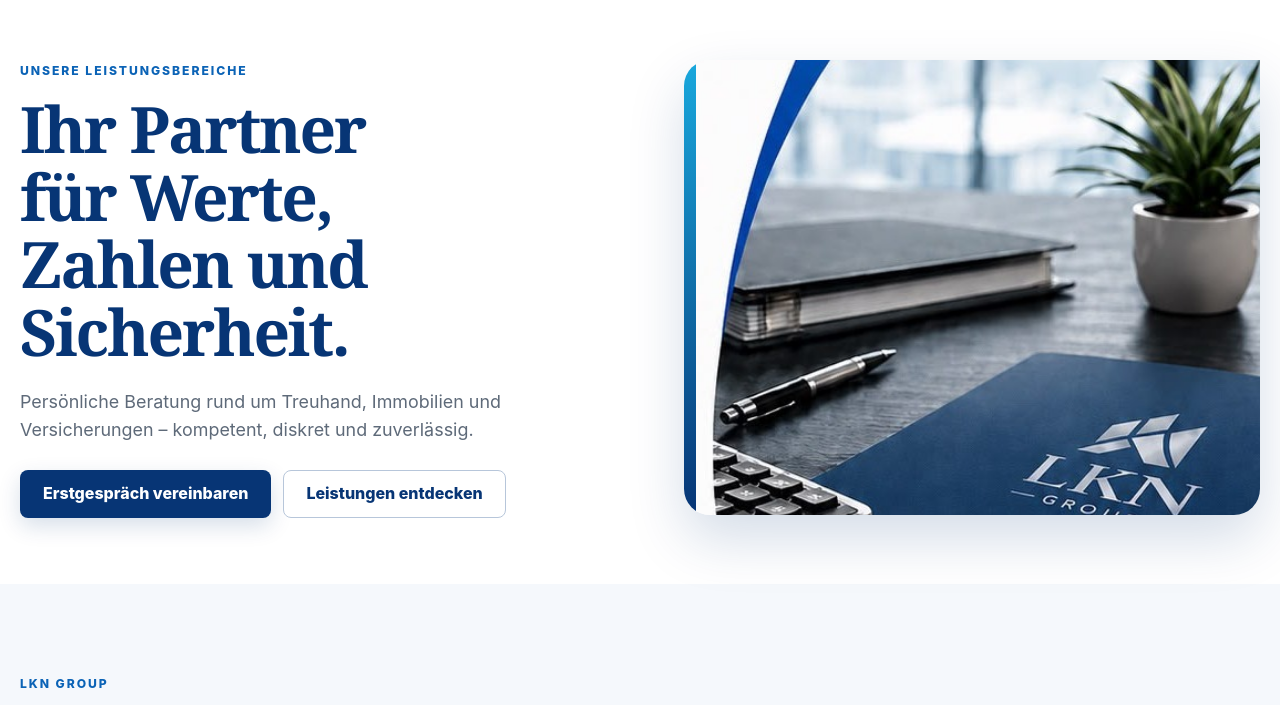
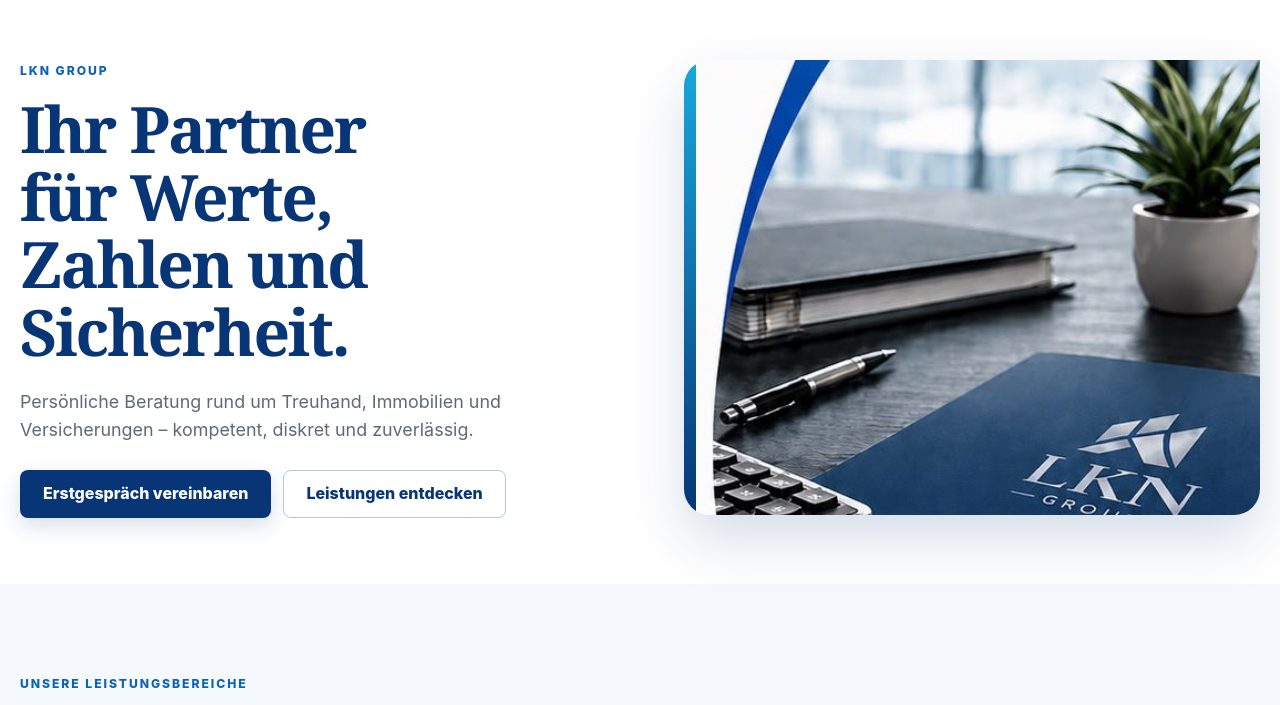
Before and after one commit to francearena-arch/lkn-group, a plain HTML site: page index.html in a window 1280 px wide. Shown: the part 78-783 px from the top of the page. Drawn offline with Linux system fonts and the light colour scheme.

Commit message:
V10 – Correct homepage section labels
- Restored "LKN GROUP" as homepage hero label
- Changed competence section label to "UNSERE LEISTUNGSBEREICHE"
- Updated README for Release V10
- Updated cache version

```diff
--- a/index.html
+++ b/index.html
@@ -1,10 +1,10 @@
-<!DOCTYPE html><html lang="de"><head><meta charset="UTF-8"><meta name="viewport" content="width=device-width,initial-scale=1.0"><title>LKN Group | Treuhand, Immobilien & Versicherungen</title><meta name="description" content="Persönliche Beratung rund um Treuhand, Immobilien und Versicherungen – kompetent, diskret und zuverlässig."><link rel="stylesheet" href="./styles.css?v=9"></head><body><header class="siteHeader"><div class="container navWrap">
+<!DOCTYPE html><html lang="de"><head><meta charset="UTF-8"><meta name="viewport" content="width=device-width,initial-scale=1.0"><title>LKN Group | Treuhand, Immobilien & Versicherungen</title><meta name="description" content="Persönliche Beratung rund um Treuhand, Immobilien und Versicherungen – kompetent, diskret und zuverlässig."><link rel="stylesheet" href="./styles.css?v=10"></head><body><header class="siteHeader"><div class="container navWrap">
 <a href="./index.html" class="brand" aria-label="LKN Group Startseite"><img src="./lkn-logo.jpg" alt="LKN Group"></a>
 <nav class="desktopNav" aria-label="Hauptnavigation"><a href="./index.html" class="active" aria-current="page">Startseite</a><a href="./treuhand.html" class="">Treuhand</a><a href="./immobilien.html" class="">Immobilien</a><a href="./versicherungen.html" class="">Versicherungen</a><a href="./ueber-uns.html" class="">Über uns</a><a href="./kontakt.html" class="">Kontakt</a></nav>
 <button class="mobileMenuButton" type="button" aria-label="Navigation öffnen" aria-expanded="false" aria-controls="mobile-navigation"><span class="burger" aria-hidden="true"><span></span><span></span><span></span></span></button>
 </div></header><nav class="mobilePanel" id="mobile-navigation" aria-label="Mobile Navigation"><a href="./index.html" class="active" aria-current="page">Startseite</a><a href="./treuhand.html">Treuhand</a><a href="./immobilien.html">Immobilien</a><a href="./versicherungen.html">Versicherungen</a><a href="./ueber-uns.html">Über uns</a><a href="./kontakt.html">Kontakt</a></nav><main>
-<section class="hero"><div class="container heroGrid"><div class="heroCopy"><span class="eyebrow">UNSERE LEISTUNGSBEREICHE</span><h1>Ihr Partner für Werte, Zahlen und Sicherheit.</h1><p>Persönliche Beratung rund um Treuhand, Immobilien und Versicherungen – kompetent, diskret und zuverlässig.</p><div class="heroActions"><a class="btn btnPrimary" href="./kontakt.html"><span class="desktopCtaLabel">Erstgespräch vereinbaren</span><span class="mobileCtaLabel">Erstgespräch</span></a><a class="btn btnSecondary" href="#kompetenzen">Leistungen entdecken</a></div></div><div class="heroVisual"><img src="./hero-office.jpg" alt="Professionelle Arbeitsumgebung der LKN Group"></div></div></section>
-<section class="section sectionSoft" id="kompetenzen"><div class="container"><div class="sectionHead"><span class="eyebrow">LKN Group</span><h2><span class="headlineLine">Drei Kompetenzbereiche.</span><span class="headlineLine">Ein verlässlicher Partner.</span></h2><p>Die LKN Group bündelt spezialisierte Leistungen unter einem Dach. Sie wählen den Bereich, wir sorgen für eine persönliche und klare Beratung.</p></div><div class="areaGrid">
+<section class="hero"><div class="container heroGrid"><div class="heroCopy"><span class="eyebrow">LKN GROUP</span><h1>Ihr Partner für Werte, Zahlen und Sicherheit.</h1><p>Persönliche Beratung rund um Treuhand, Immobilien und Versicherungen – kompetent, diskret und zuverlässig.</p><div class="heroActions"><a class="btn btnPrimary" href="./kontakt.html"><span class="desktopCtaLabel">Erstgespräch vereinbaren</span><span class="mobileCtaLabel">Erstgespräch</span></a><a class="btn btnSecondary" href="#kompetenzen">Leistungen entdecken</a></div></div><div class="heroVisual"><img src="./hero-office.jpg" alt="Professionelle Arbeitsumgebung der LKN Group"></div></div></section>
+<section class="section sectionSoft" id="kompetenzen"><div class="container"><div class="sectionHead"><span class="eyebrow">UNSERE LEISTUNGSBEREICHE</span><h2><span class="headlineLine">Drei Kompetenzbereiche.</span><span class="headlineLine">Ein verlässlicher Partner.</span></h2><p>Die LKN Group bündelt spezialisierte Leistungen unter einem Dach. Sie wählen den Bereich, wir sorgen für eine persönliche und klare Beratung.</p></div><div class="areaGrid">
 <article class="areaCard"><span class="status">Treuhand</span><h3>LK Treuhand</h3><p>Buchhaltung, Steuern, Abschlüsse und Beratung für Privatpersonen, Selbstständige und KMU.</p><a class="more" href="./treuhand.html">Mehr erfahren →</a></article>
 <article class="areaCard"><span class="status muted">Immobilien</span><h3>LK Immobilien</h3><p>Persönliche Begleitung bei Beratung, Verkauf, Vermietung und Bewertung von Immobilien.</p><a class="more" href="./immobilien.html">Mehr erfahren →</a></article>
 <article class="areaCard"><span class="status muted">Versicherungen</span><h3>LK Versicherungen</h3><p>Bedarfsgerechte Absicherung für Privatpersonen, Selbstständige und Unternehmen.</p><a class="more" href="./versicherungen.html">Mehr erfahren →</a></article>
```
Also changed, not shown: datenschutz.html (+1 -1 lines), immobilien.html (+1 -1 lines), impressum.html (+1 -1 lines), kontakt.html (+1 -1 lines), treuhand.html (+1 -1 lines), ueber-uns.html (+1 -1 lines), versicherungen.html (+1 -1 lines), 1 other file.
